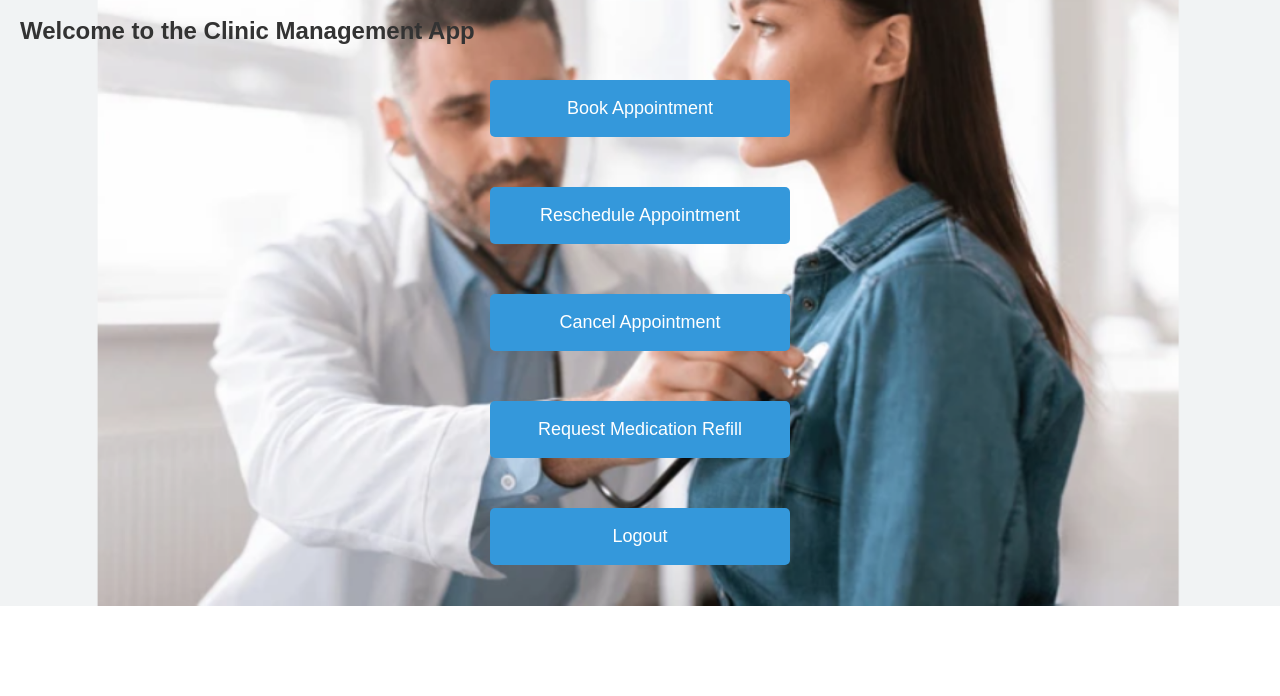
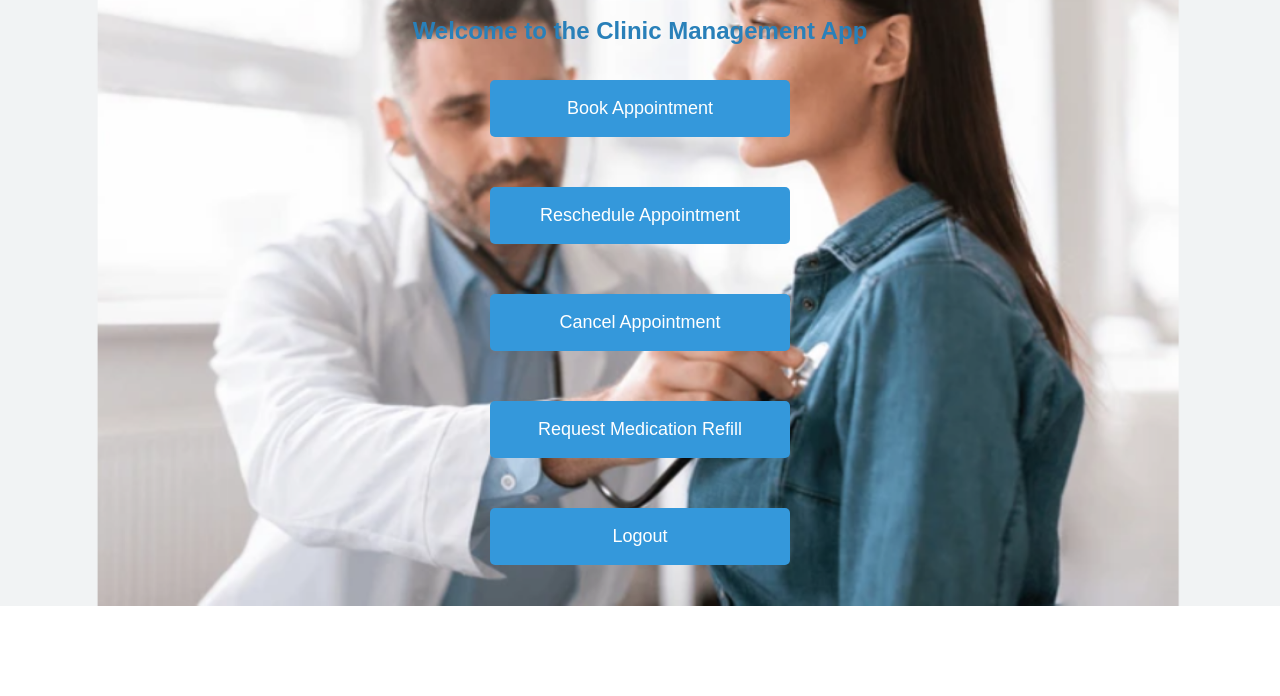
Before and after one commit to Kym7999/Software-Development-Project-1, a website: page Patient/patientHome.html in a window 1280 px wide. Shown: the part 104-800 px from the top of the page. Drawn offline with Linux system fonts and the light colour scheme; files whose address does not match are found by name.

Commit message:
Update patient.css

```diff
--- a/Patient/patient.css
+++ b/Patient/patient.css
@@ -1,3 +1,11 @@
+/* Centering the title */
+h2 {
+    text-align: center;
+    color: #2980b9;
+    margin-bottom: 20px;
+}
+
+
 /* General styling */
 body {
     font-family: 'Arial', sans-serif;
```
